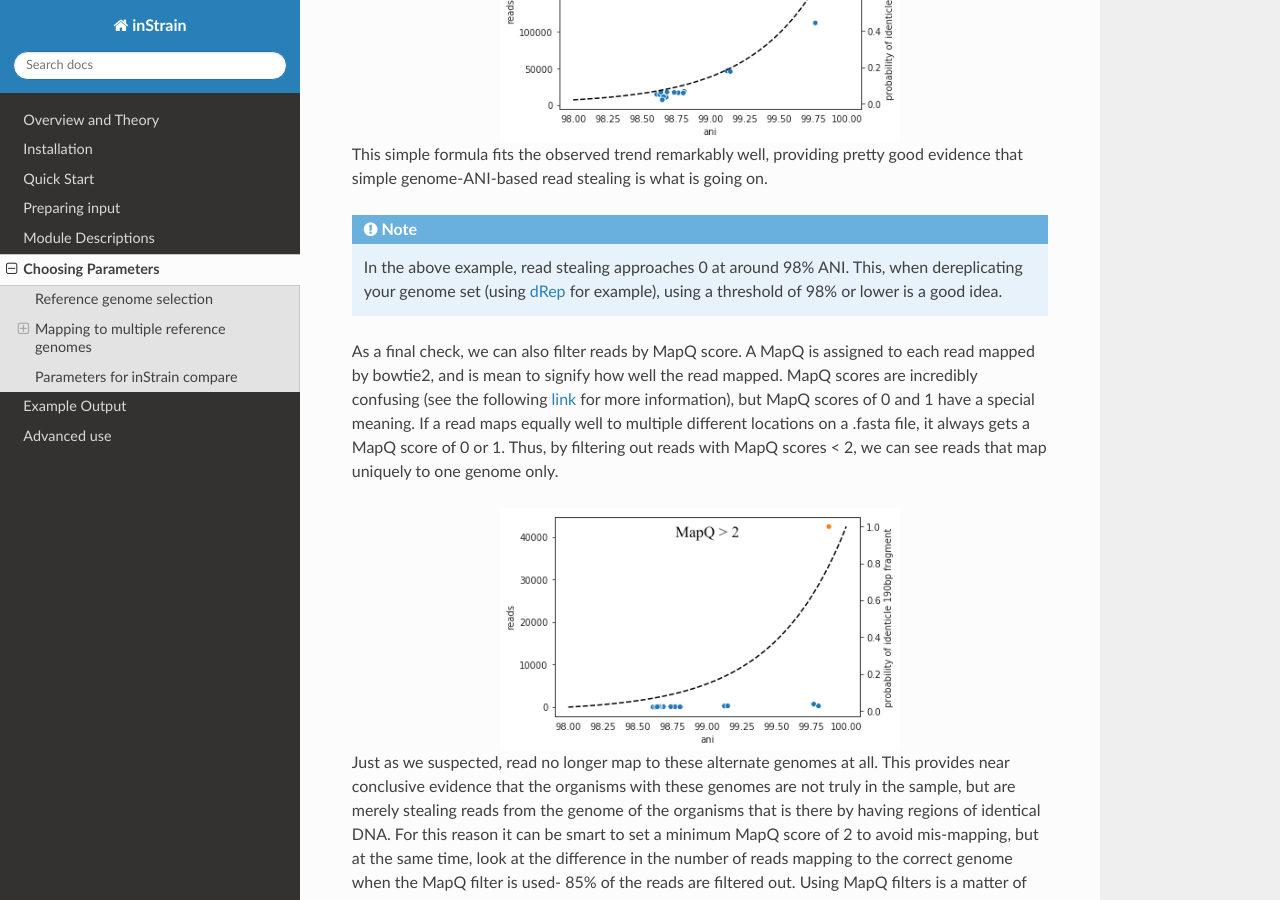
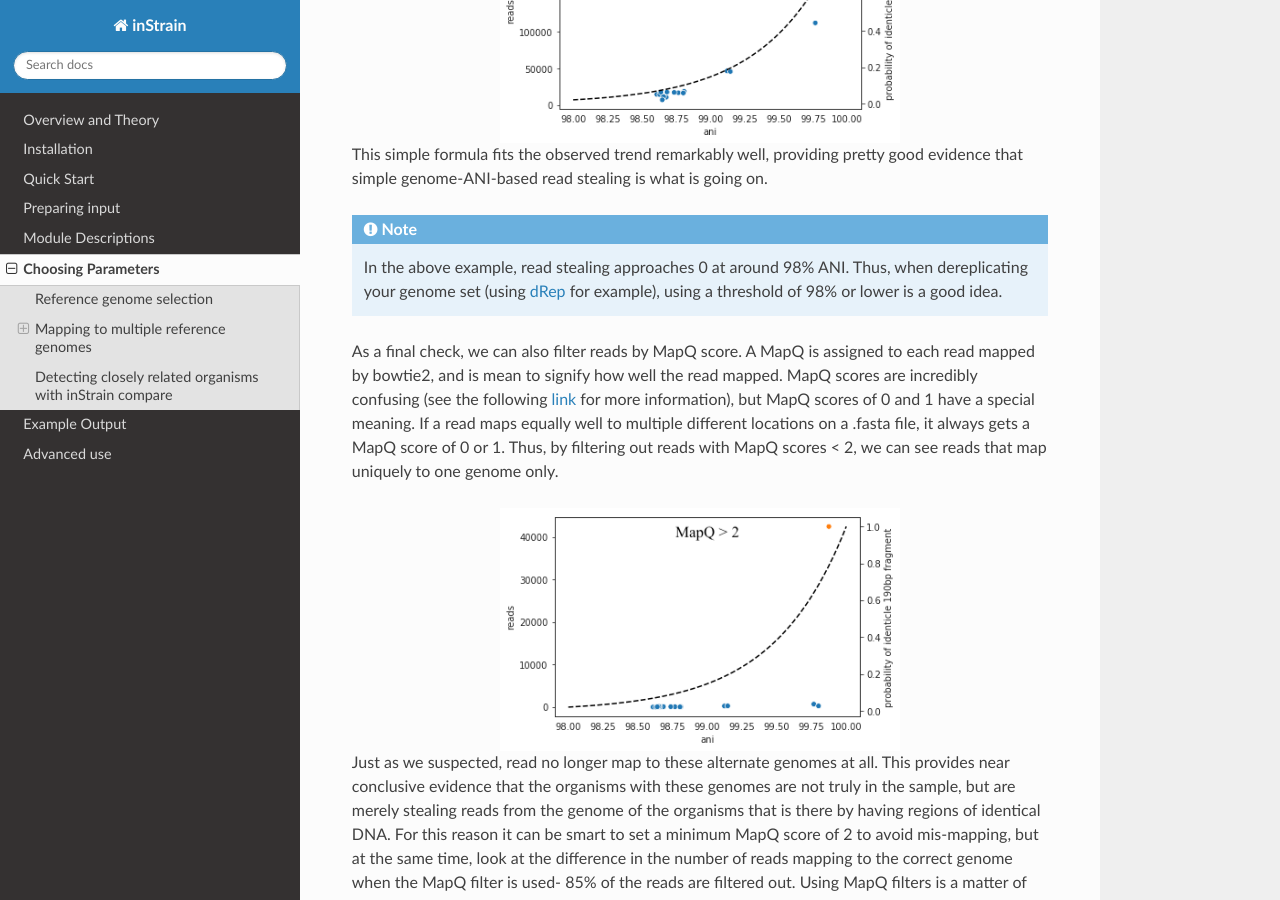
Before and after one commit to MrOlm/inStrain, a Sphinx documentation site: the page built from docs/choosing_parameters.rst, in a window 1280 px wide and 900 px high, scrolled down 5535 px. Built offline with Sphinx 7.4.7 and the Read the Docs theme 2.0.0, drawn with Linux system fonts in a browser that asks for light colours; some of the changed text lies outside the part shown.

Commit message:
docs update

```diff
--- a/docs/choosing_parameters.rst
+++ b/docs/choosing_parameters.rst
@@ -95,7 +95,7 @@
 
 .. note::
 
-  In the above example, read stealing approaches 0 at around 98% ANI. This, when dereplicating your genome set (using `dRep <https://github.com/MrOlm/drep>`_ for example), using a threshold of 98% or lower is a good idea.
+  In the above example, read stealing approaches 0 at around 98% ANI. Thus, when dereplicating your genome set (using `dRep <https://github.com/MrOlm/drep>`_ for example), using a threshold of 98% or lower is a good idea.
 
 As a final check, we can also filter reads by MapQ score. A MapQ is assigned to each read mapped by bowtie2, and is mean to signify how well the read mapped. MapQ scores are incredibly confusing (see the following `link <http://biofinysics.blogspot.com/2014/05/how-does-bowtie2-assign-mapq-scores.html>`_ for more information), but MapQ scores of 0 and 1 have a special meaning. If a read maps equally well to multiple different locations on a .fasta file, it always gets a MapQ score of 0 or 1. Thus, by filtering out reads with MapQ scores < 2, we can see reads that map uniquely to one genome only.
 
@@ -122,7 +122,7 @@
 
   Based on the above information we recommend the following pipeline. 1) Assemble and bin genomes from all samples individually. 2) Dereplicate genomes based on 97-98% ANI. 3) Concatenate all dereplicated genomes into a single .fasta file, and map reads from all original samples to this concatenated .fasta file. 4) Use inStrain to profile the strain-level diversity of each microbial population (represented by a genome in your concatenated .fasta file)
 
-Parameters for inStrain compare
+Detecting closely related organisms with inStrain compare
 --------------
 
 Pretty obvious what I'm going to talk about here
```
